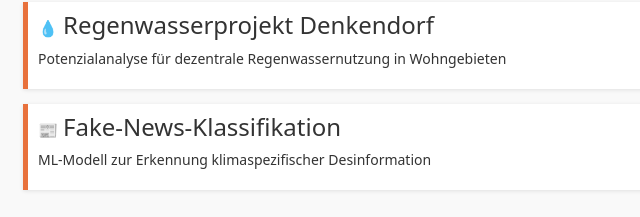
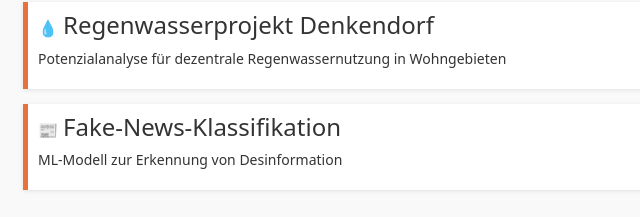
Before and after one commit to nath-ga/nath-ga.github.io, a plain HTML site: page index.html in a window 1280 px wide. Shown: the part 773-990 px from the top of the page, 177-817 px from the left. Drawn offline with nearby package versions, Linux system fonts and the light colour scheme.

Commit message:
Text korrigiert

```diff
--- a/index.html
+++ b/index.html
@@ -194,7 +194,7 @@
 
     <div class="project">
       <h3><span class="icon">📰</span>Fake-News-Klassifikation</h3>
-      <p>ML-Modell zur Erkennung klimaspezifischer Desinformation</p>
+      <p>ML-Modell zur Erkennung von Desinformation</p>
     </div>
 
   </section>
```
